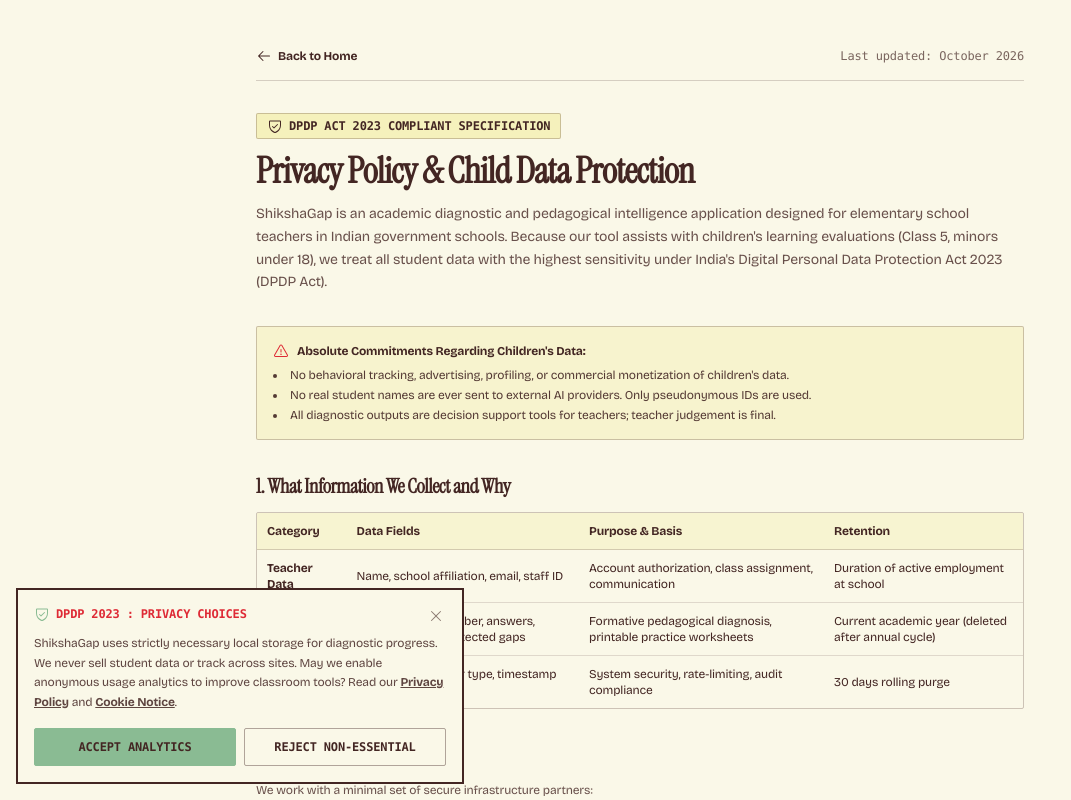
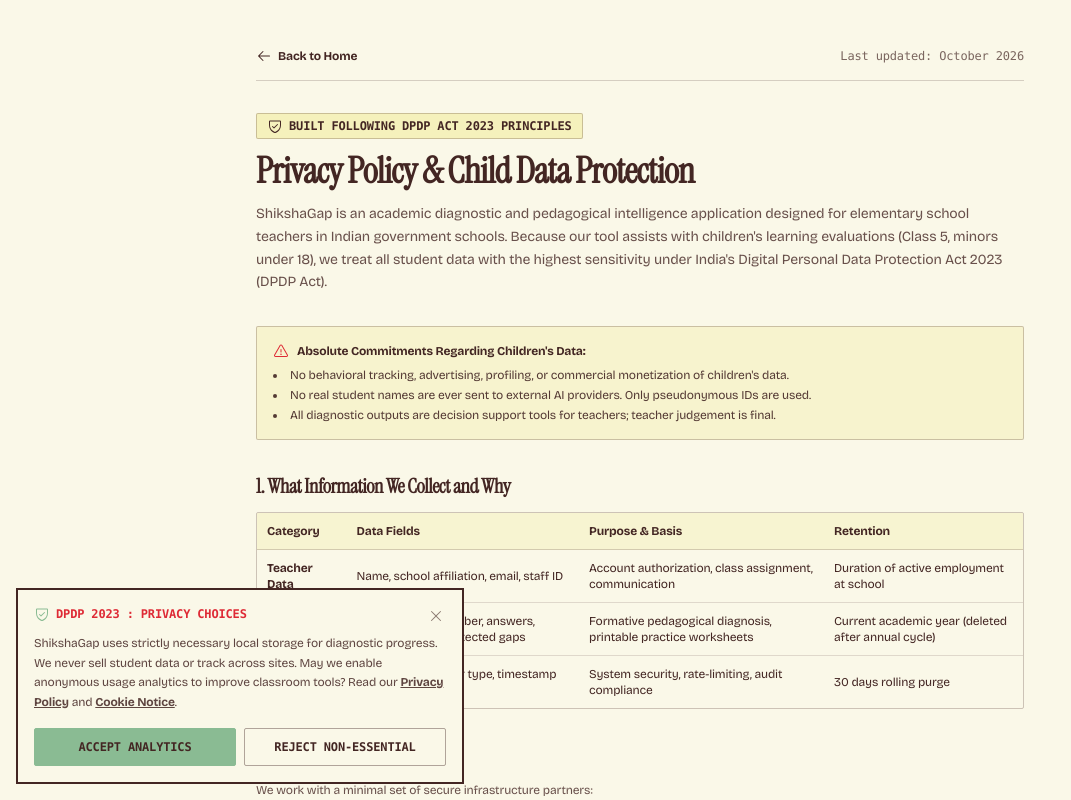
Before and after one commit to Shanmukhaaa4096/Shikshagap, a Next.js app: page /privacy in a window 1280 px wide. Shown: the top 800 px of the page, without its empty margins (0-1071 px from the left). Built offline with nearby package versions, Linux system fonts and the light colour scheme; no server answers.

Commit message:
Phase 3: Make privacy claims accurate and verify zero third-party scripts

```diff
--- a/src/app/LandingPageClient.tsx
+++ b/src/app/LandingPageClient.tsx
@@ -451,7 +451,7 @@
         <div className="flex items-center gap-3">
           <span className="hidden sm:inline">INDIAN PRIMARY SCHOOLS EDITION</span>
           <span className="opacity-40 hidden sm:inline">|</span>
-          <span className="text-[#DE2A35] font-bold">DPDP 2023 COMPLIANT</span>
+          <span className="text-[#DE2A35] font-bold">BUILT FOLLOWING DPDP ACT 2023 PRINCIPLES</span>
         </div>
       </div>
 
@@ -767,7 +767,7 @@
                 A student scores 42% on a test. The mark confirms struggle, but conceals the root cause.
               </blockquote>
               <div className="mt-4 text-xs font-mono text-[#432623]/70 dark:text-[#FAF8E8]/70">
-                AUDITED ACROSS PRIMARY SCHOOL COHORTS IN TELANGANA AND ANDHRA PRADESH
+                DESIGNED FOR TELANGANA AND ANDHRA PRADESH CLASSROOMS
               </div>
             </div>
 
@@ -1252,7 +1252,7 @@
           {/* Editorial Pull-Quote */}
           <div className="max-w-4xl mb-10">
             <blockquote className="font-serif text-2xl sm:text-3xl lg:text-4xl leading-tight text-[#432623] dark:text-[#FAF8E8]">
-              &ldquo;A curriculum map of 15 connected concepts, taught across 3 Indian regional languages, with zero tracking cookies and complete DPDP 2023 compliance.&rdquo;
+              &ldquo;A curriculum map of 15 connected concepts, taught across 3 Indian regional languages, with zero tracking cookies and built following DPDP Act 2023 principles.&rdquo;
             </blockquote>
           </div>
 
@@ -1290,7 +1290,7 @@
                 Classes Enabled (3, 4, 5)
               </div>
               <div className="text-[10px] text-[#432623]/60 dark:text-[#FAF8E8]/60 mt-0.5">
-                Verified against state syllabus standards
+                Aligned to Class 3 to 5 maths topics
               </div>
             </div>
 
@@ -1406,7 +1406,7 @@
                     04 : Child Privacy by Design
                   </div>
                   <h3 className="font-serif text-xl sm:text-2xl font-bold mb-2">
-                    DPDP 2023 Compliance & Zero Surveillance
+                    Built Following DPDP Act 2023 Principles & Zero Surveillance
                   </h3>
                   <p className="text-xs text-[#432623]/80 dark:text-[#FAF8E8]/80 leading-relaxed mb-4">
                     Zero tracking cookies, zero third-party advertising trackers, and strictly necessary local storage only. Children are never profiled.
@@ -1445,7 +1445,7 @@
               <div className="border-l-2 border-[#8ABB93] pl-4 py-2 space-y-2 text-xs font-mono text-[#432623]/70 dark:text-[#FAF8E8]/70">
                 <div>Zero license fee for public schools.</div>
                 <div>Includes physical printable templates.</div>
-                <div>Complete DPDP 2023 compliance assurance.</div>
+                <div>Built following DPDP Act 2023 principles.</div>
               </div>
             </div>
 
@@ -1704,7 +1704,7 @@
               Start an assessment to find student learning gaps today.
             </h2>
             <p className="text-xs sm:text-sm text-[#432623]/80 dark:text-[#FAF8E8]/80 max-w-xl mx-auto leading-relaxed">
-              A 6-minute adaptive test gives you the exact prerequisite concept holding each student back, with a 5-day action plan. Free forever for Indian government schools.
+              A 6-minute adaptive test gives you the exact prerequisite concept holding each student back, with a 5-day action plan. Free for government schools during the pilot.
             </p>
             <div className="pt-2 flex flex-wrap items-center justify-center gap-4">
               {/* PRIMARY ACTION: ASSESS TEST BUTTON (Final CTA) */}
@@ -1742,7 +1742,7 @@
               AI-powered learning gap detection and personalized remediation for Indian primary schools, Classes 3 to 5.
             </p>
             <div className="mt-4 text-[10px] text-[#432623]/60 dark:text-[#FAF8E8]/60">
-              DPDP Act 2023 Compliant | Made for Indian Government Schools
+              Built Following DPDP Act 2023 Principles | Made for Indian Government Schools
             </div>
           </div>
 
--- a/src/app/login/LoginForm.tsx
+++ b/src/app/login/LoginForm.tsx
@@ -1,21 +1,12 @@
 'use client';
 
-import React, { useState, useEffect } from 'react';
+import React, { useState } from 'react';
 import { useRouter } from 'next/navigation';
 import Link from 'next/link';
 import { Eye, EyeSlash, Lock, User, WarningCircle, CheckCircle } from '@phosphor-icons/react';
 
 export default function LoginForm() {
   const router = useRouter();
-  const [redirectUrl, setRedirectUrl] = useState('/app');
-
-  useEffect(() => {
-    if (typeof window !== 'undefined') {
-      const params = new URLSearchParams(window.location.search);
-      const r = params.get('redirect');
-      if (r) setRedirectUrl(r);
-    }
-  }, []);
 
   const [email, setEmail] = useState('');
   const [password, setPassword] = useState('');
@@ -27,6 +18,11 @@
     e.preventDefault();
     setIsLoading(true);
     setErrorMessage(null);
+
+    const redirectUrl =
+      typeof window !== 'undefined'
+        ? new URLSearchParams(window.location.search).get('redirect') || '/app'
+        : '/app';
 
     try {
       const res = await fetch('/api/auth/login', {
--- a/src/app/privacy/page.tsx
+++ b/src/app/privacy/page.tsx
@@ -40,7 +40,7 @@
         <div className="space-y-3">
           <div className="inline-flex items-center gap-1.5 px-2.5 py-1 bg-[#F5F1BC] text-[#432623] text-xs font-mono font-bold rounded-[2px] border border-[#432623]/25">
             <ShieldCheck className="w-4 h-4 text-[#432623]" />
-            <span>DPDP ACT 2023 COMPLIANT SPECIFICATION</span>
+            <span>BUILT FOLLOWING DPDP ACT 2023 PRINCIPLES</span>
           </div>
           <h1 className="font-serif text-3xl sm:text-4xl font-extrabold text-[#432623] dark:text-[#F5F1BC]">
             Privacy Policy &amp; Child Data Protection
--- a/src/app/terms/page.tsx
+++ b/src/app/terms/page.tsx
@@ -56,7 +56,7 @@
             <span>Independent Academic Tool Notice:</span>
           </div>
           <p className="text-[#432623]/90 leading-relaxed">
-            ShikshaGap is an independent research and educational intelligence prototype. It is not affiliated with, endorsed by, or representing any government department, state education board, or government initiative (such as PM SHRI or Samagra Shiksha). Mention of curriculum standards (e.g., NCERT or SCERT Classes 3 to 5) is solely for pedagogical alignment.
+            ShikshaGap is an independent, pilot-stage research and educational intelligence prototype provided free of charge for Indian government schools during the pilot phase. It is not affiliated with, endorsed by, or representing any government department, state education board, or government initiative (such as PM SHRI or Samagra Shiksha). Mention of curriculum standards (e.g., NCERT or SCERT Classes 3 to 5) is solely for pedagogical alignment.
           </p>
         </div>
 
```
Also changed, not shown: 1 other file (tests, documents, lock files or other folders).
